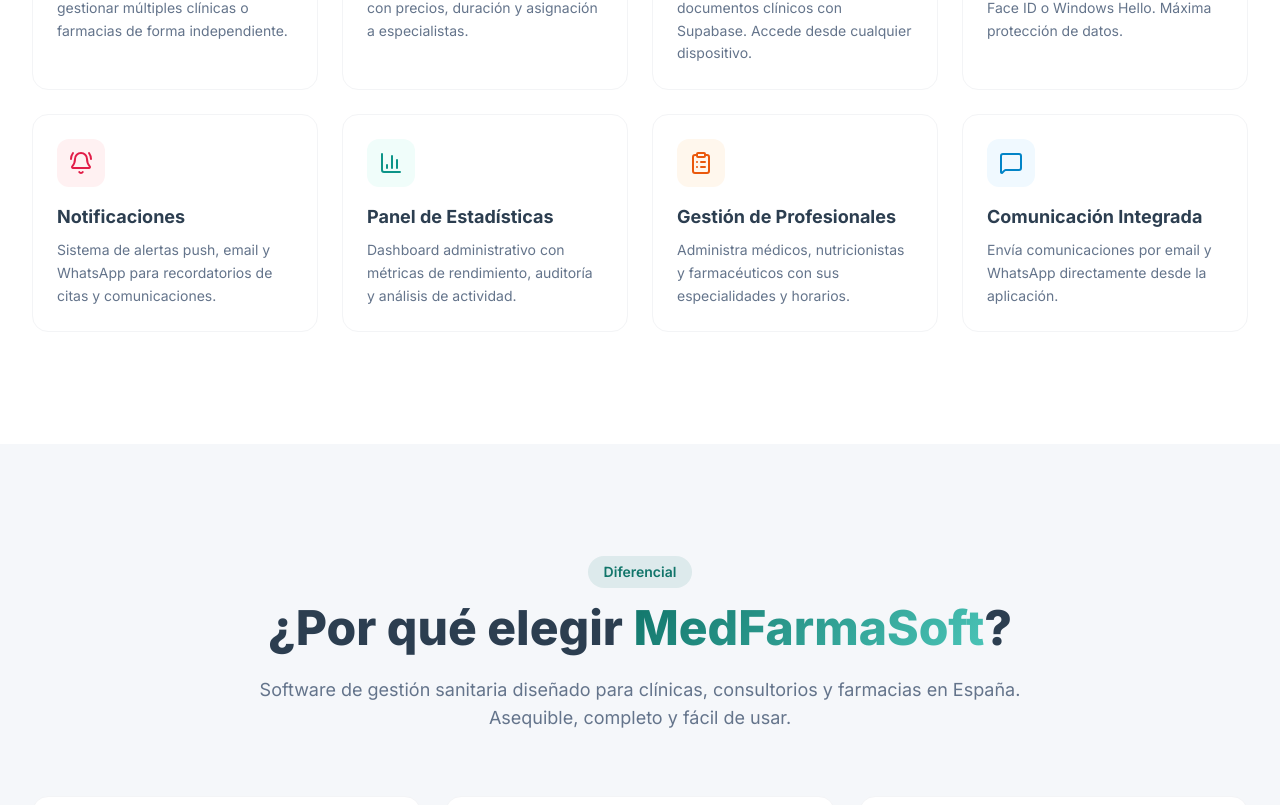
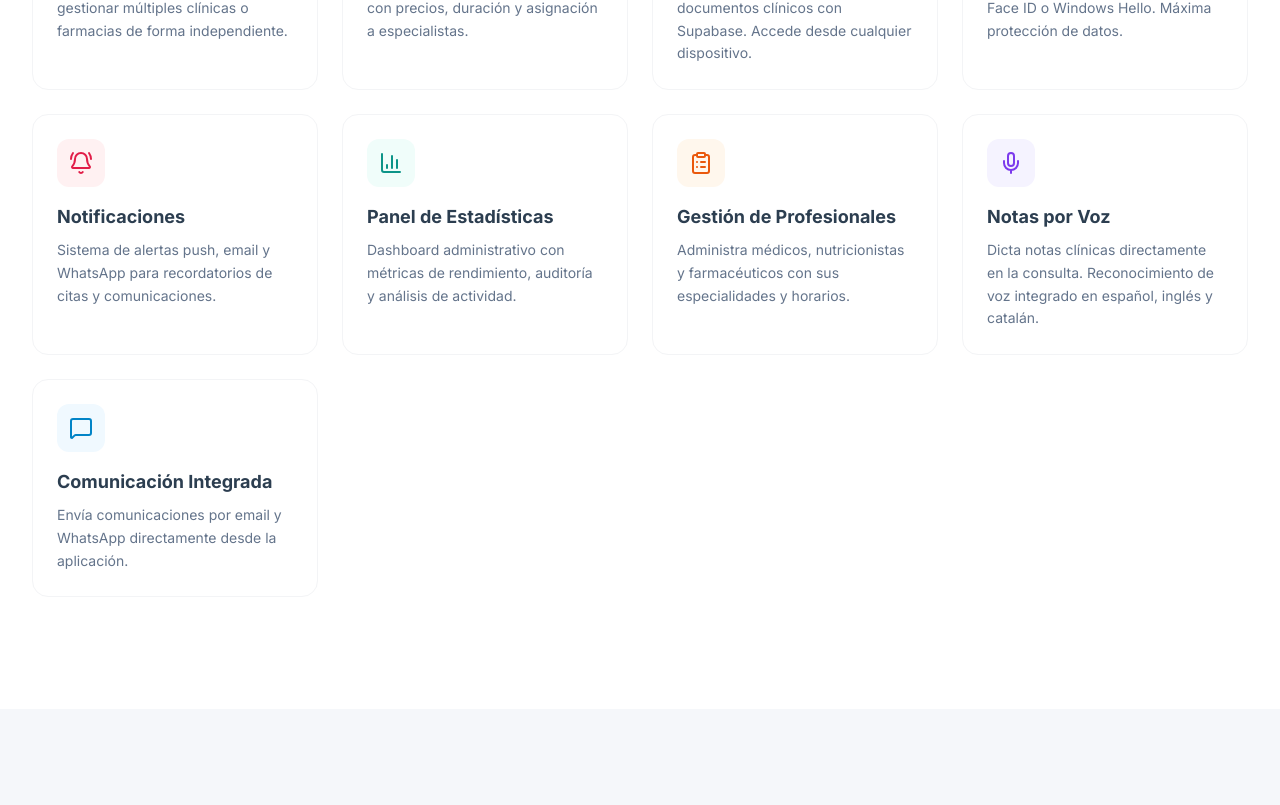
Before and after one commit to eecordova82/medfarmasoft, a React (Vite) app in the folder web/: page / in a window 1280 px wide. Shown: the part 2055-2860 px from the top of the page. Built offline with nearby package versions, Linux system fonts and the light colour scheme.

Commit message:
feat: update

```diff
--- a/web/src/components/Features.jsx
+++ b/web/src/components/Features.jsx
@@ -11,6 +11,7 @@
   Pill,
   ClipboardList,
   MessageSquare,
+  Mic,
 } from 'lucide-react'
 import { useScrollReveal } from '../hooks/useScrollReveal'
 
@@ -82,6 +83,12 @@
     color: 'bg-orange-50 text-orange-600',
   },
   {
+    icon: Mic,
+    title: 'Notas por Voz',
+    description: 'Dicta notas clínicas directamente en la consulta. Reconocimiento de voz integrado en español, inglés y catalán.',
+    color: 'bg-violet-50 text-violet-600',
+  },
+  {
     icon: MessageSquare,
     title: 'Comunicación Integrada',
     description: 'Envía comunicaciones por email y WhatsApp directamente desde la aplicación.',
--- a/web/src/components/Pricing.jsx
+++ b/web/src/components/Pricing.jsx
@@ -14,6 +14,7 @@
       { text: 'Horarios profesionales', included: true },
       { text: 'Recordatorios por email', included: true },
       { text: 'Consentimientos RGPD', included: true },
+      { text: 'Notas por voz en consultas', included: true },
       { text: 'Recordatorios WhatsApp', included: false },
       { text: 'Panel de estadísticas', included: false },
     ],
@@ -31,6 +32,7 @@
       { text: 'Horarios profesionales', included: true },
       { text: 'Recordatorios por email', included: true },
       { text: 'Consentimientos RGPD', included: true },
+      { text: 'Notas por voz en consultas', included: true },
       { text: 'Recordatorios WhatsApp', included: false },
       { text: 'Panel de estadísticas', included: false },
       { text: 'API REST', included: false },
@@ -49,6 +51,7 @@
       { text: 'Horarios profesionales', included: true },
       { text: 'Recordatorios por email', included: true },
       { text: 'Consentimientos RGPD', included: true },
+      { text: 'Notas por voz en consultas', included: true },
       { text: 'Recordatorios WhatsApp', included: true },
       { text: 'Panel de estadísticas', included: true },
       { text: 'API REST', included: false },
@@ -64,6 +67,7 @@
       { text: 'Hasta 10.000 pacientes', included: true },
       { text: 'Citas ilimitadas', included: true },
       { text: 'Todas las funcionalidades', included: true },
+      { text: 'Notas por voz en consultas', included: true },
       { text: 'WhatsApp + SMS incluidos', included: true },
       { text: 'Acceso API para integraciones', included: true },
       { text: 'Marca blanca (tu logo)', included: true },
```
Also changed, not shown: 1 other file (tests, documents, lock files or other folders).
